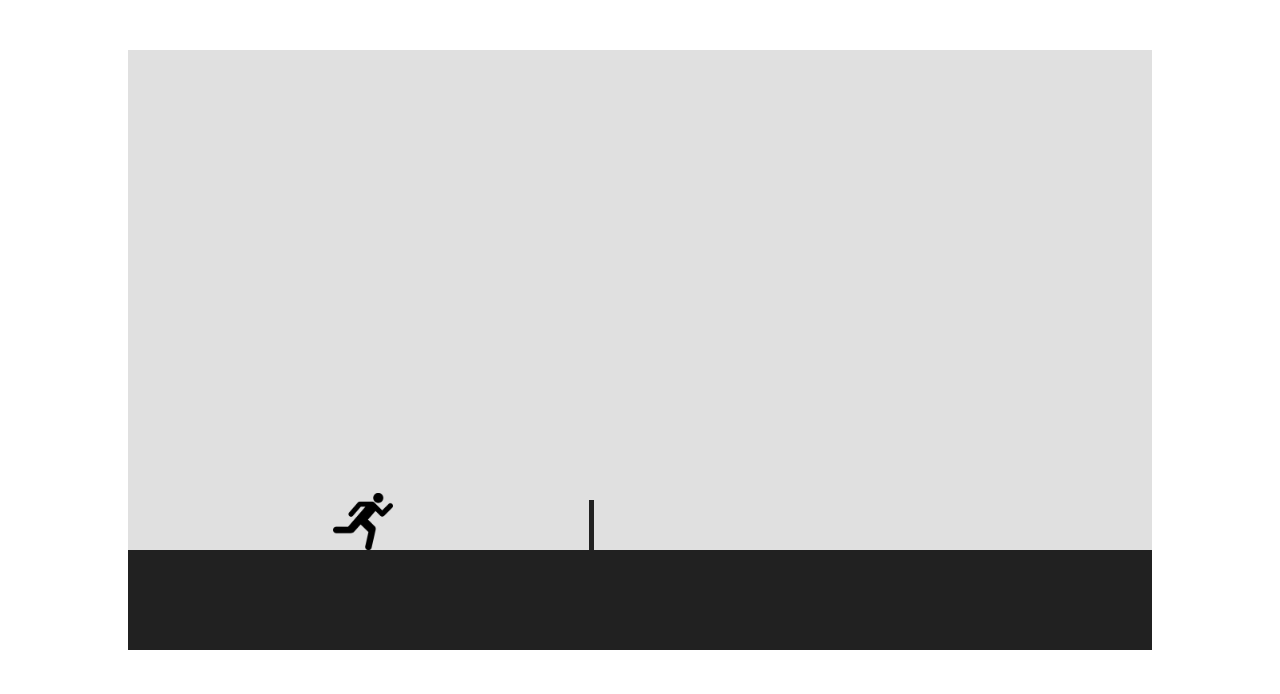
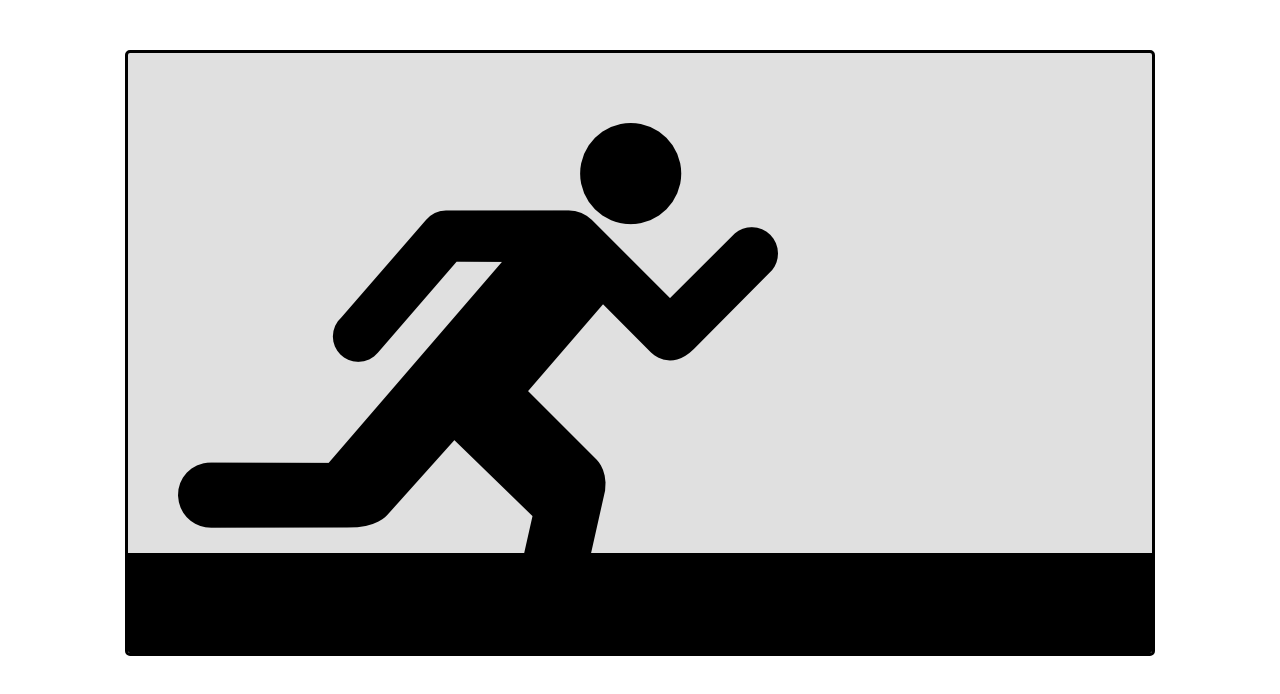
Before and after one commit to YuriyShandor/Jumper, a plain HTML site: page index.html in a window 1280 px wide. Drawn offline with Linux system fonts and the light colour scheme.

```diff
--- a/index.html
+++ b/index.html
@@ -11,10 +11,12 @@
   <link rel="stylesheet" href="css/style.css">
 </head>
 <body>
-  <section id="arena">
-    <img src="img/running-icon-on-transparent-background-hi.png" alt="" id="jumper">
-    <div class="ground"></div>
+  <section id="game-arena">
+    <canvas id="arena"></canvas>
   </section>
+  <div style="display: none;">
+    <img src="img/running.png" id="jumperImage" alt="">
+  </div>
 
 
   <script src="js/script.js" type="text/javascript"></script>
--- a/js/script.js
+++ b/js/script.js
@@ -1,71 +1,110 @@
-var jumper = document.getElementById("jumper");
-var arena = document.getElementById("arena");
+var arena = document.getElementById('arena')
+var c = arena.getContext('2d');
 
-function jumping(e) {
-  var x = e.keyCode;
-  if (x == 38 || x == 32) {
-    jumper.style.bottom = "170px";
-  };
+arena.width = 1024;
+arena.height = 600;
 
-  setTimeout("jumper.style.bottom = '100px'", 300);
+c.fillRect(0, 500, 1024, 100);
+
+// var jumperImage = document.getElementById('jumperImage');
+//
+// console.log(jumperImage);
+//
+// c.drawImage(jumperImage, 100, 100, 50, 50);
+
+var image = new Image();
+image.src = '../img/running.png';
+image.onload = function() {
+  c.drawImage(image, 50, 70);
 }
 
-document.onkeydown = jumping;
-
-//=============================================================
-
-// var barrier;
-// var rand = 300;
-
-// function randomize() {
-//   createBarrier();
-//   rand = Math.round(Math.random()*(3000-500))+500;
-//   clearInterval(barrier);
-//   barrier = setInterval('randomize();', rand);
-// }
+// window.onload = function () {
+// 	var img = new Image();
+// 	img.src = 'running.png';
 //
-// console.log(rand);
-//
-// barrier = setInterval('randomize();', rand);
-//
-// function createBarrier(){
-//   var div = document.createElement('div');
-//   div.className = "barrier-block";
-//   arena.appendChild(div);
+// 	img.onload = function () {
+// 	  c.drawImage(img, 0, 0);
+// 	}
 // }
 
 
 
-var arr = [];
 
+
+
+
+
+
+
+
+
+
+
+
+
+
+
+
+
+
+
+
+
+
+
+// //==============Jumping==============
+//
+// var jumper = document.getElementById("jumper");
+// var arena = document.getElementById("arena");
+//
+// function jumping(e) {
+//   var x = e.keyCode;
+//   if (x == 38 || x == 32) {
+//     jumper.style.bottom = "170px";
+//   };
+//
+//   setTimeout("jumper.style.bottom = '100px'", 300);
+// }
+//
+// document.onkeydown = jumping;
+//
+// var posJ = getComputedStyle(jumper).left;
+// console.log(posJ);
+//
+// //===============Barrier==============================================
+// var posB = undefined;
+//
 // function createBarrier() {
 //   var barrier = document.createElement('div');
 //   barrier.className = "barrier-block";
+//   arena.appendChild(barrier);
 //
-//   arr.push(barrier);
+//   function deleteBarier() {
+//     return arena.removeChild(barrier);
+//   };
 //
-//   arena.appendChild(arr[0]);
+//   setTimeout(deleteBarier, 4000);
 //
-//   // function deleteBarier() {
-//   //   return arena.removeChild(arr[0]);
-//   // };
-//   //
-//   // setTimeout(deleteBarier, 4000);
+//   posB = getComputedStyle(barrier).left;
+//
+//   console.log(posB);
 // };
-function createBarrier() {
-  var barrier = document.createElement('div');
-  barrier.className = "barrier-block";
-  arena.appendChild(barrier);
-
-  function deleteBarier() {
-    return arena.removeChild(barrier);
-  };
-
-  setTimeout(deleteBarier, 4000);
-};
-
-//createBarrier();
-
-var randomize = 1000 + Math.random() * (3000 - 1000);
-
-setInterval(createBarrier, randomize);
+//
+// var randomize = 1000 + Math.random() * (3000 - 1000);
+//
+// setInterval(createBarrier, randomize);
+//
+// if(posB == posJ) {
+//   console.log('hello');
+// };
+//
+// // function MacroCollision(obj1,obj2){
+// //   var XColl=false;
+// //   var YColl=false;
+// //
+// //   if ((obj1.x + obj1.width >= obj2.x) && (obj1.x <= obj2.x + obj2.width)) XColl = true;
+// //   if ((obj1.y + obj1.height >= obj2.y) && (obj1.y <= obj2.y + obj2.height)) YColl = true;
+// //
+// //   if (XColl&YColl) {return true;}
+// //   return false;
+// // }
--- a/scss/style.scss
+++ b/scss/style.scss
@@ -20,33 +20,25 @@ body {
   -webkit-box-direction: normal;
       -ms-flex-direction: column;
           flex-direction: column;
+  -webkit-box-align: center;
+      -ms-flex-align: center;
+          align-items: center;
+}
+
+#game-arena {
+  margin-top: 50px;
+  margin-bottom: 50px;
 }
 
 #arena {
-  width: 1024px;
-  height: 600px;
-  margin: 50px auto;
   background: #e0e0e0;
-  position: relative;
-  display: -ms-flex;
-  display: -webkit-box;
-  display: -ms-flexbox;
-  display: flex;
-  -webkit-box-align: end;
-      -ms-flex-align: end;
-          align-items: flex-end;
-  overflow: hidden;
-
-  .ground {
-    width: inherit;
-    height: 100px;
-    background: #212121;
-  }
+  border: 3px solid #000;
+  border-radius: 5px;
 
   #jumper {
     width: 60px;
     position: absolute;
-    left: 20%;
+    left: 100%;
     bottom: 100px;
   }
 }
```
Also changed, not shown: css/style.css, img/running.png (renamed from img/running-icon-on-transparent-background-hi.png), js/running.png (added).
